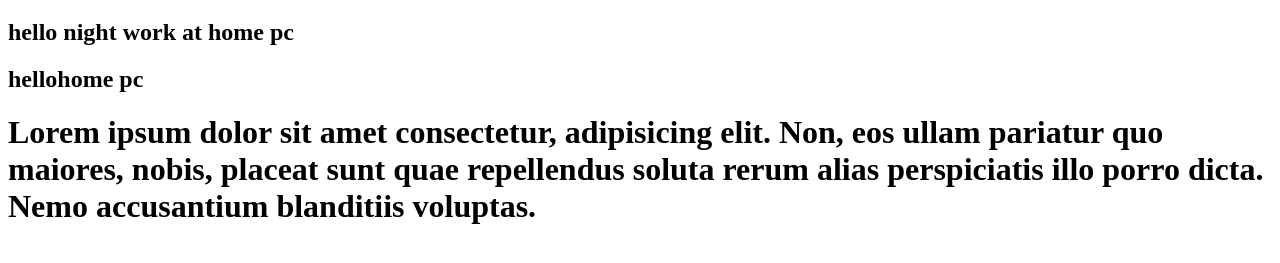
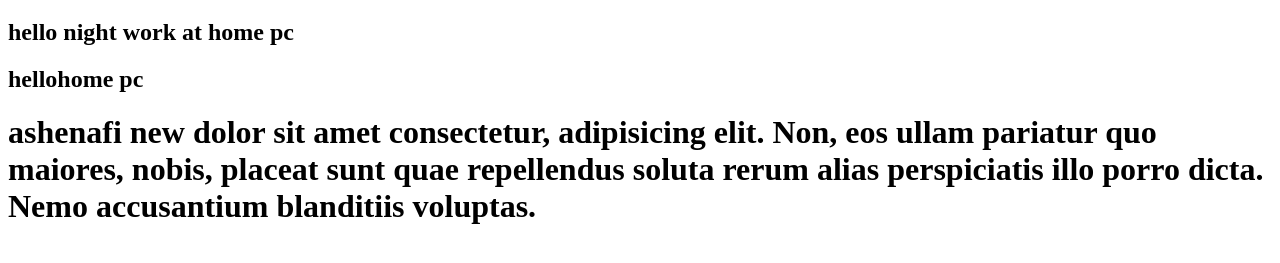
Before and after one commit to AshenafiGever/Abebe, a plain HTML site: page index.html in a window 1280 px wide. Shown: the part 61-324 px from the top of the page. Drawn offline with Linux system fonts and the light colour scheme.

Commit message:
Update index.html
repository edited by admin

```diff
--- a/index.html
+++ b/index.html
@@ -9,6 +9,6 @@
     <h1>hi abe</h1>
     <h2>hello night work at home pc</h2>
     <h2>hellohome pc</h2>
-    <h1>Lorem ipsum dolor sit amet consectetur, adipisicing elit. Non, eos ullam pariatur quo maiores, nobis, placeat sunt quae repellendus soluta rerum alias perspiciatis illo porro dicta. Nemo accusantium blanditiis voluptas.</h1>
+    <h1>ashenafi new dolor sit amet consectetur, adipisicing elit. Non, eos ullam pariatur quo maiores, nobis, placeat sunt quae repellendus soluta rerum alias perspiciatis illo porro dicta. Nemo accusantium blanditiis voluptas.</h1>
   </body>
 </html>
```
